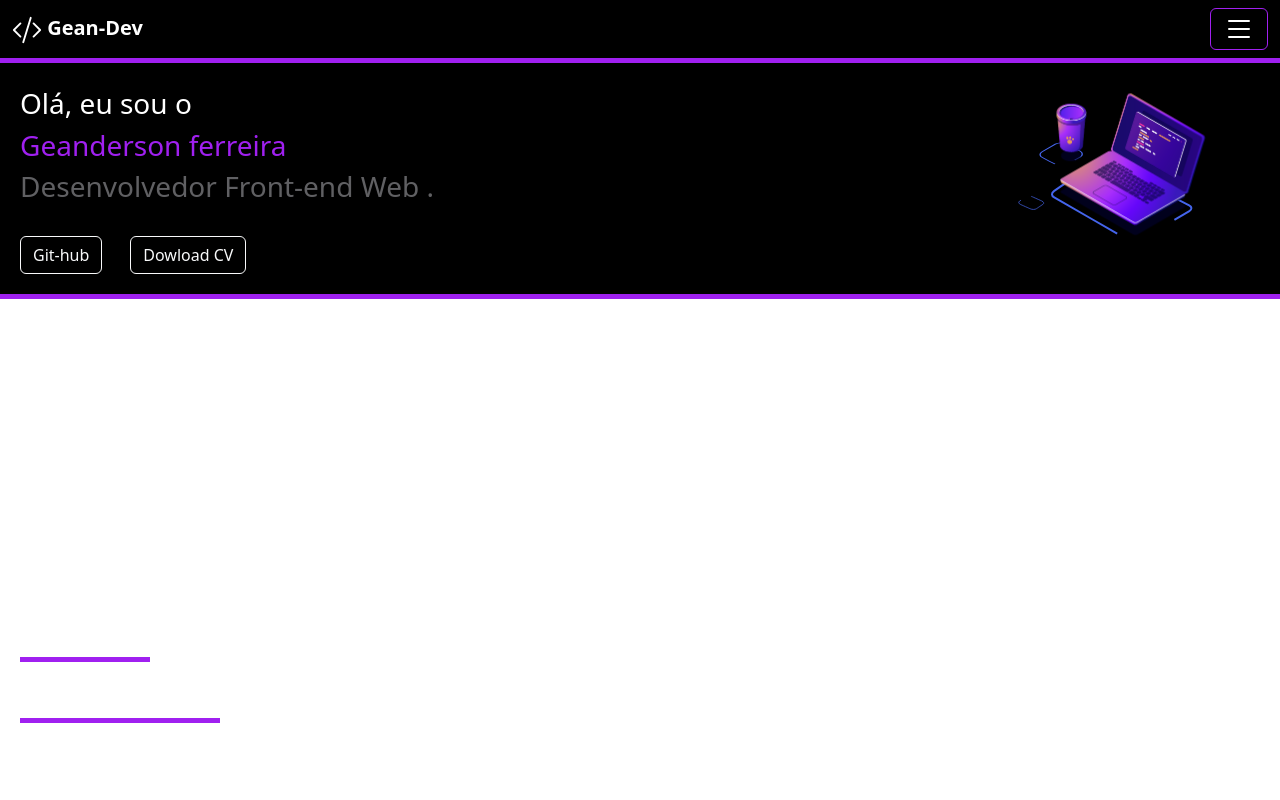
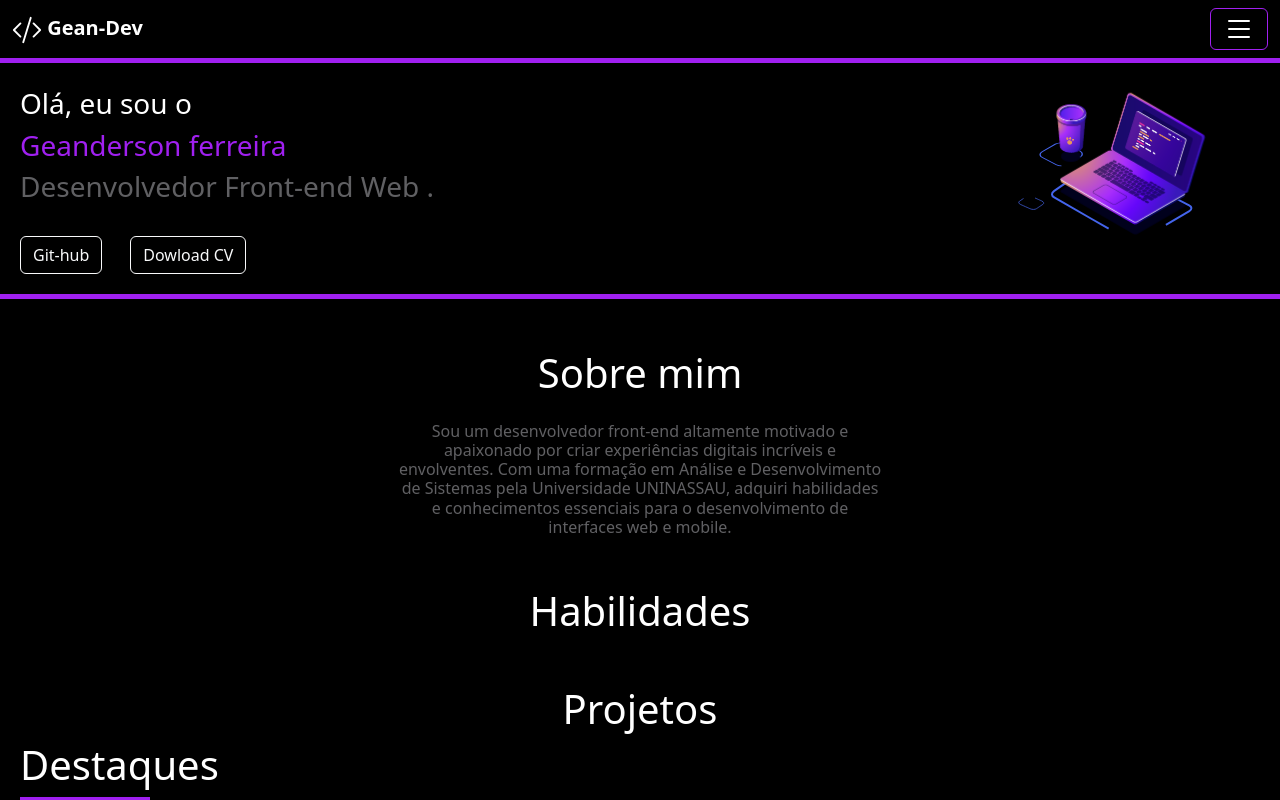
Before and after one commit to geanderson-062/Portfolio_geanderson, a React (Create React App) app: page / in a window 1280 px wide. Shown: the top 800 px of the page. Built offline with nearby package versions, Linux system fonts and the light colour scheme.

Commit message:
Update App.js

```diff
--- a/src/App.js
+++ b/src/App.js
@@ -16,18 +16,22 @@ import Titleprojetos from "./components/TItle_projetos";
 import Subtitledestaques from "./components/Sub_title_destaques";
 import Subtitleprojetos from "./components/Sub_title_projetos";
 import Titlecontato from "./components/Title_contato";
+import Textsobre from "./components/Text_sobre";
 
 function App() {
   return (
     <>
+      <div className="corPrimaria">
         <Navbar />
         <Header />
         <Titlesobre />
+        <Textsobre />
         <Titlehabilidades />
         <Titleprojetos />
         <Subtitledestaques />
         <Subtitleprojetos />
         <Titlecontato />
+      </div>
     </>
   );
 }
```
Lines whose indentation alone changed are shown as unchanged.
